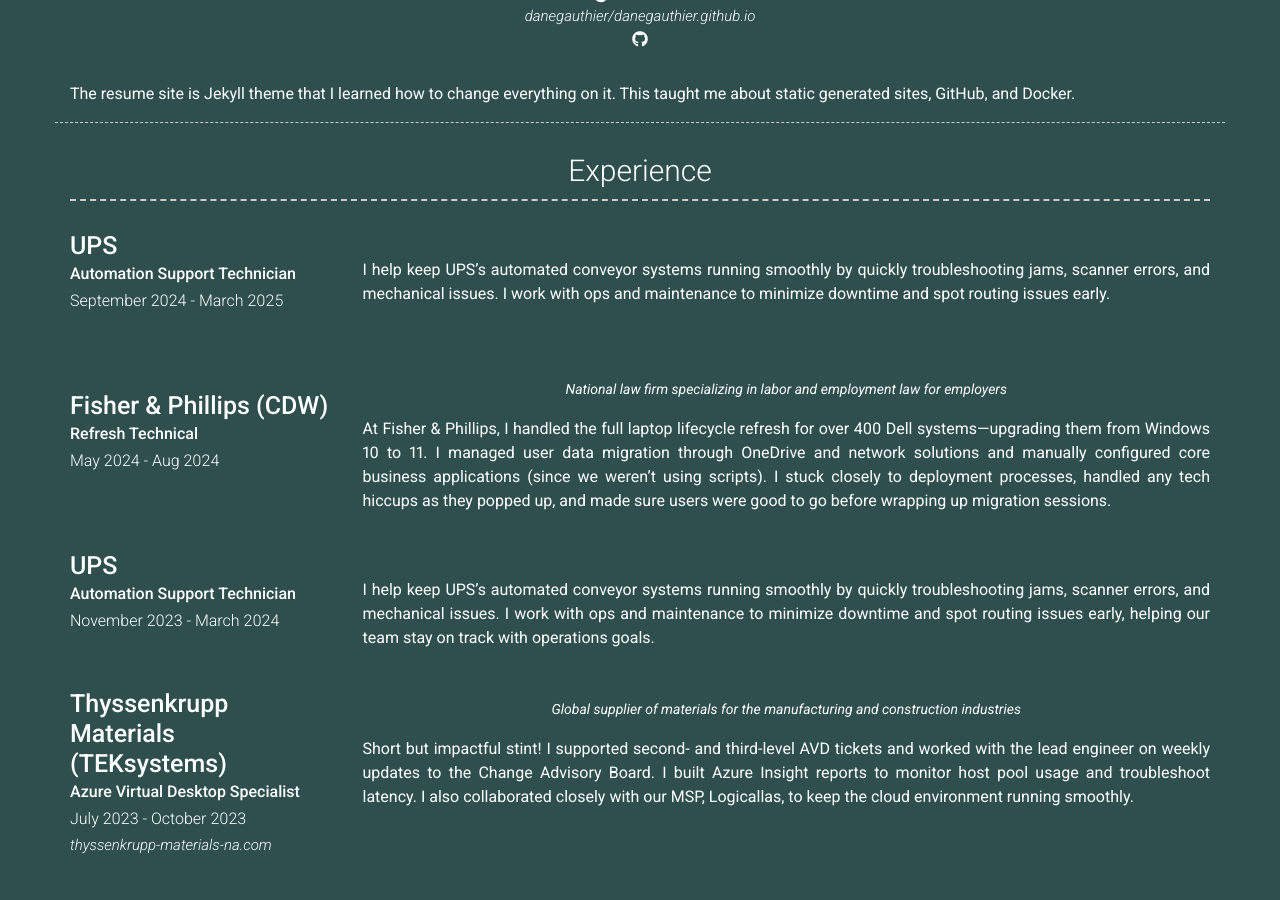
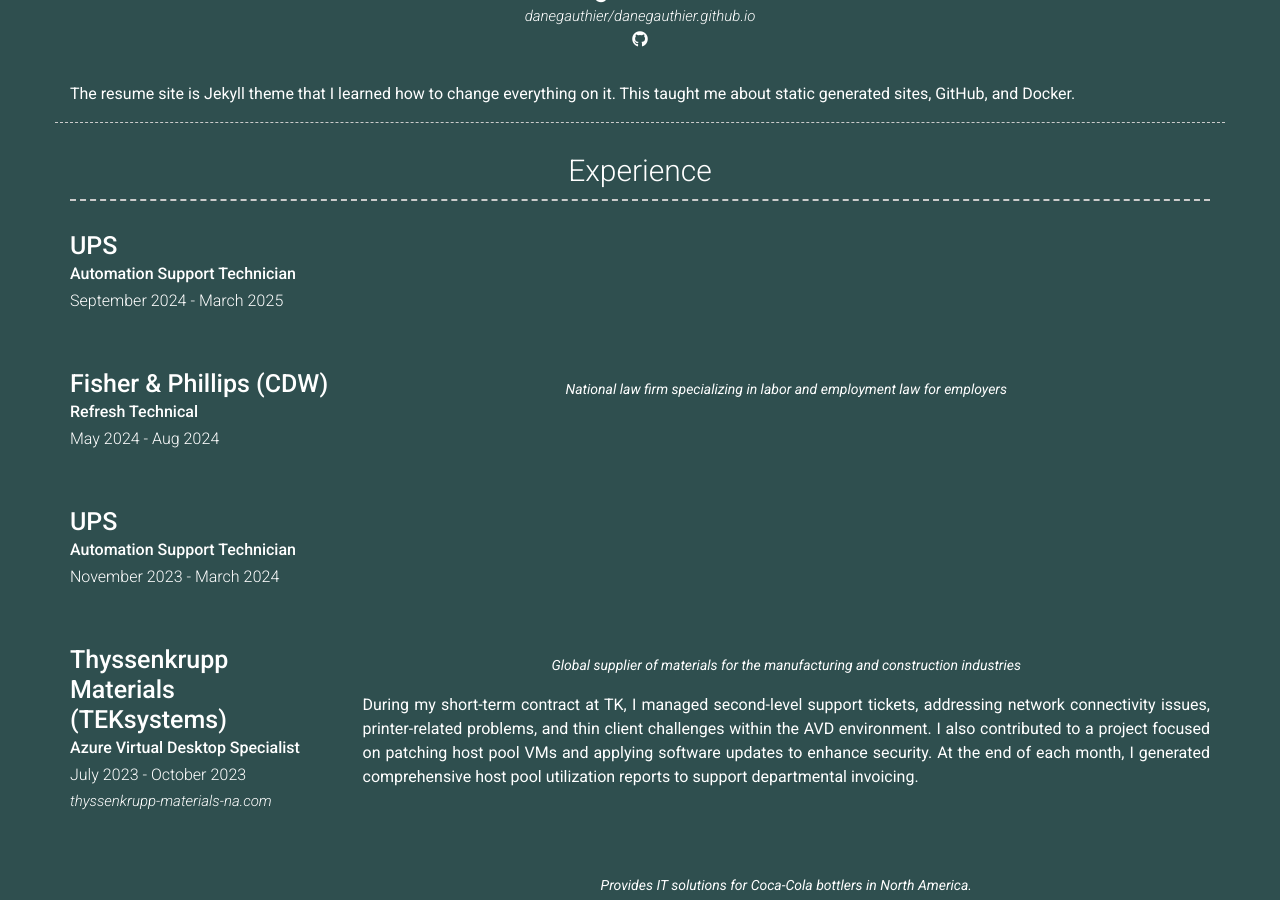
Before and after one commit to dane-gauthier/danegauthier.github.io, a Jekyll site: the page built from index.md, in a window 1280 px wide and 900 px high, scrolled down 656 px. Built offline with Jekyll 4.4.1, drawn with Linux system fonts in a browser that asks for light colours; nearby versions of some CDN libraries.

Commit message:
TK job description

```diff
--- a/_config.yml
+++ b/_config.yml
@@ -56,8 +56,7 @@
         quote: >
 
         description: | # this will include new lines to allow paragraphs
-          I help keep UPS’s automated conveyor systems running smoothly by quickly troubleshooting jams, scanner errors, and mechanical issues.
-          I work with ops and maintenance to minimize downtime and spot routing issues early.
+
       - layout: left
         title: Fisher & Phillips (CDW)
         sub_title: Refresh Technical
@@ -66,9 +65,7 @@
         quote: >
           National law firm specializing in labor and employment law for employers
         description: | # this will include new lines to allow paragraphs
-         At Fisher & Phillips, I handled the full laptop lifecycle refresh for over 400 Dell systems—upgrading them from Windows 10 to 11.
-         I managed user data migration through OneDrive and network solutions and manually configured core business applications (since we weren’t using scripts).
-         I stuck closely to deployment processes, handled any tech hiccups as they popped up, and made sure users were good to go before wrapping up migration sessions.
+
       - layout: left
         title: UPS
         sub_title: Automation Support Technician
@@ -77,8 +74,7 @@
         quote: >
 
         description: | # this will include new lines to allow paragraphs
-          I help keep UPS’s automated conveyor systems running smoothly by quickly troubleshooting jams, scanner errors, and mechanical issues.
-          I work with ops and maintenance to minimize downtime and spot routing issues early, helping our team stay on track with operations goals.
+
       - layout: left
         title: Thyssenkrupp Materials (TEKsystems)
         sub_title: Azure Virtual Desktop Specialist
@@ -87,9 +83,10 @@
         quote: >
            Global supplier of materials for the manufacturing and construction industries
         description: | # this will include new lines to allow paragraphs
-         Short but impactful stint! I supported second- and third-level AVD tickets and worked with the lead engineer on weekly updates to the Change Advisory Board.
-         I built Azure Insight reports to monitor host pool usage and troubleshoot latency.
-         I also collaborated closely with our MSP, Logicallas, to keep the cloud environment running smoothly.
+          During my short-term contract at TK, I managed second-level support tickets, addressing network connectivity issues,
+          printer-related problems, and thin client challenges within the AVD environment.
+          I also contributed to a project focused on patching host pool VMs and applying software updates to enhance security.
+          At the end of each month, I generated comprehensive host pool utilization reports to support departmental invoicing.
       - layout: left
         title: CONA Services (TEKsystems)
         sub_title: Senior IT Support Specialist
```
